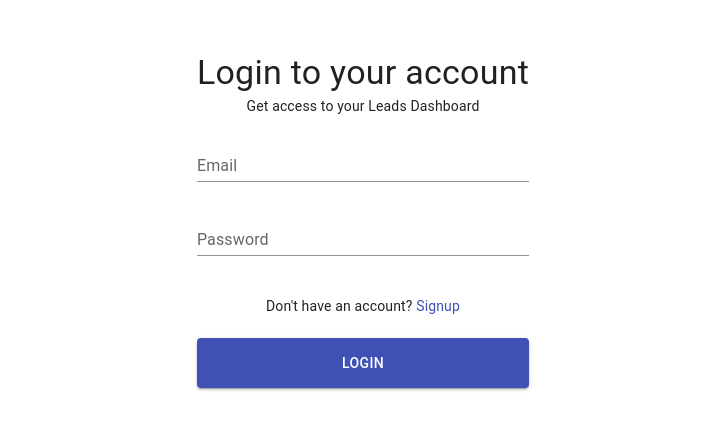
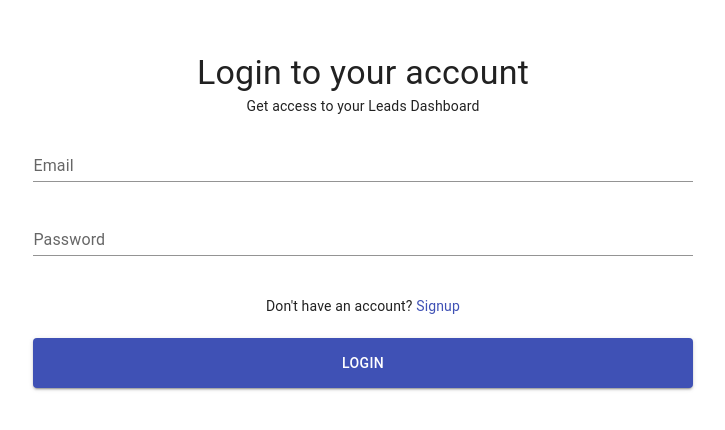
Before and after one commit to afaq-khan2000/leadGenFrontend, a React (Vite) app: page /login in a window 1280 px wide. Shown: the part 180-610 px from the top of the page, without its empty margins (277-1002 px from the left). Built offline with nearby package versions, Linux system fonts and the light colour scheme; no server answers.

Commit message:
Revamped Auth pages

```diff
--- a/src/components/home/Login.jsx
+++ b/src/components/home/Login.jsx
@@ -50,19 +50,13 @@ function Login() {
   });
 
   return (
-    <Container
-      maxWidth="xl"
+    <Box
       sx={{
-        // py: "32px",
-        // backgroundImage: `url(${BGImage})`,
-        // backgroundSize: "cover",
-        // backgroundPosition: "center",
-        // backgroundRepeat: "no-repeat",
         height: "100vh",
-        position: "relative",
         display: "flex",
         justifyContent: "center",
         alignItems: "center",
+        position: "relative",
       }}
     >
       <Box
@@ -80,35 +74,17 @@ function Login() {
           filter: "brightness(0.5)",
         }}
       />
+      <Container maxWidth="xl">
         <Box
           sx={{
             display: "flex",
             alignItems: "center",
             justifyContent: "center",
-          gap: "20px",
-        }}
-      >
-        {/* <Box
-          sx={{
-            width: "50%",
-            display: { xs: "none", md: "block" },
           }}
         >
           <Box
-            component="img"
-            src={AuthImage}
-            alt="Signup"
             sx={{
-              width: "100%",
-              height: "100vh",
-              objectFit: "cover",
-              objectPosition: "center",
-            }}
-          />
-        </Box> */}
-        <Box
-          sx={{
-            width: { xs: "100%", md: "100%" },
+              width: { xs: "100%", md: "60%" },
               height: "max-content",
               display: "flex",
               flexDirection: "column",
@@ -179,6 +155,7 @@ function Login() {
           </Box>
         </Box>
       </Container>
+    </Box>
   );
 }
 
--- a/src/components/home/Signup.jsx
+++ b/src/components/home/Signup.jsx
@@ -65,19 +65,13 @@ function Signup() {
   });
 
   return (
-    <Container
-      maxWidth="xl"
+    <Box
       sx={{
-        // py: "32px",
-        // backgroundImage: `url(${BGImage})`,
-        // backgroundSize: "cover",
-        // backgroundPosition: "center",
-        // backgroundRepeat: "no-repeat",
         height: "100vh",
-        position: "relative",
         display: "flex",
         justifyContent: "center",
         alignItems: "center",
+        position: "relative",
       }}
     >
       <Box
@@ -89,39 +83,20 @@ function Signup() {
           bottom: 0,
           backgroundImage: `url(${BGImage})`,
           backgroundSize: "cover",
-          // aa bit right
-          backgroundPosition: "center right",
+          backgroundPosition: "center",
           backgroundRepeat: "no-repeat",
           zIndex: -1,
           filter: "brightness(0.5)",
         }}
       />
+      <Container maxWidth="xl">
         <Box
           sx={{
             display: "flex",
             alignItems: "center",
             justifyContent: "center",
-          gap: "20px",
           }}
         >
-        {/* <Box
-          sx={{
-            width: "50%",
-            display: { xs: "none", md: "block" },
-          }}
-        >
-          <Box
-            component="img"
-            src={AuthImage}
-            alt="Signup"
-            sx={{
-              width: "100%",
-              height: "100vh",
-              objectFit: "cover",
-              objectPosition: "center",
-            }}
-          />
-        </Box> */}
           <Box
             sx={{
               width: { xs: "100%", md: "60%" },
@@ -131,7 +106,6 @@ function Signup() {
               justifyContent: "center",
               alignItems: "center",
               gap: "2px",
-            // mx: "20px",
               p: { xs: "20px", md: "40px" },
               backgroundColor: "rgba(255, 255, 255, 0.7)",
               borderRadius: "20px",
@@ -274,6 +248,7 @@ function Signup() {
           </Box>
         </Box>
       </Container>
+    </Box>
   );
 }
 
```
Lines whose indentation alone changed are shown as unchanged.
